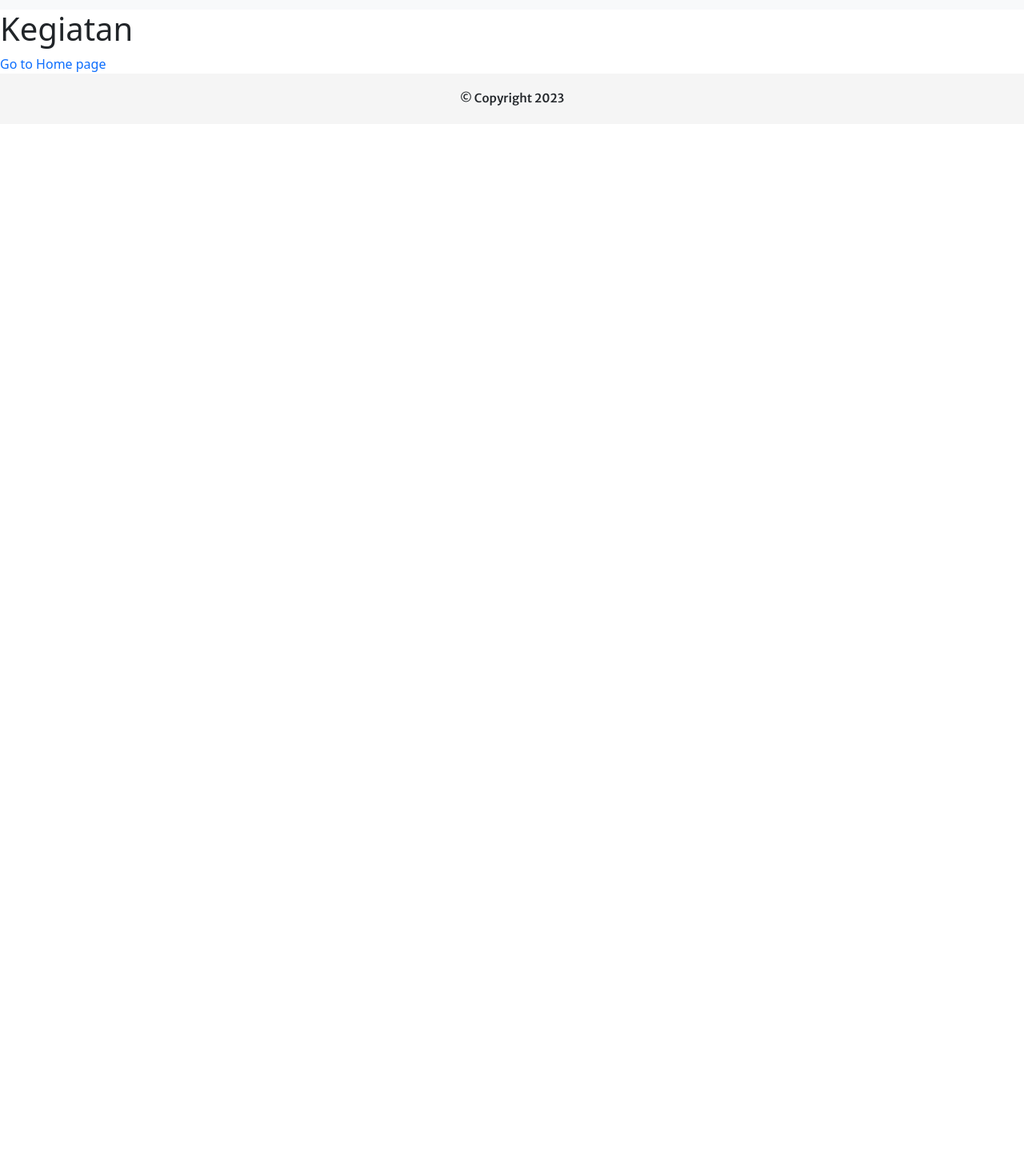
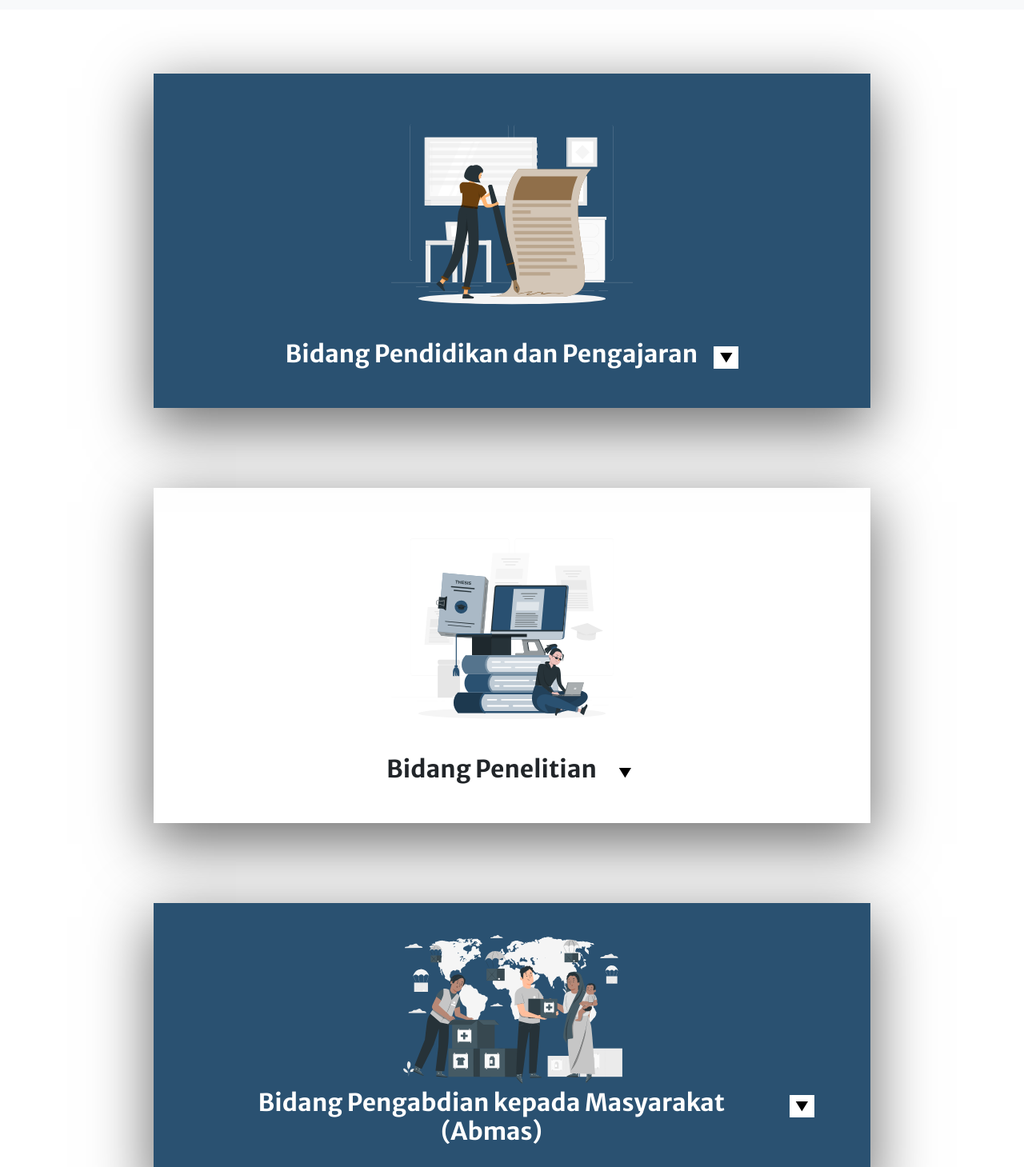
Before and after one commit to Natalia1221/web-profile-deploy, a React (Create React App) app: page /Kegiatan in a window 1280 px wide. Shown: the part 71-1530 px from the top of the page at 80% size. Before the commit the page ends 800 px from the top, so only its background shows below. Built offline with nearby package versions, Linux system fonts and the light colour scheme; no server answers.

Commit message:
menambahkan halaman kegiatan

```diff
--- /dev/null
+++ b/src/component/CardLayanan.jsx
@@ -0,0 +1,104 @@
+import { useEffect } from "react";
+import { useState } from "react";
+import Card from 'react-bootstrap/Card';
+import Col from 'react-bootstrap/Col';
+import Row from 'react-bootstrap/Row';
+
+
+function GetData(){
+  const allData = fetch("https://api.jsonbin.io/v3/b/6463ac858e4aa6225e9e53fa", {
+      headers: {
+        "X-ACCESS-KEY": "$2b$10$yySJNemZxy5owr6fRQU62Ovqd/PLHW7.kg3KToeIMK5tCRqX398X."
+      }
+    })
+    .then((response) => response.json())
+
+  return allData;
+}
+
+function CardPendidikan() {
+
+  const [datas, setDatas] = useState([]);
+  const [loading, setLoading] = useState(true);
+
+  useEffect(() => {
+    GetData()
+    .then((response) => setDatas(response))
+    .then(() =>setLoading(false))
+  }, []);
+
+  return (
+    <Row xs={1} md={2} className="g-4">
+      {loading?( <p >Loading...</p>):(datas.record.BidangPendidikandanPengajaran.map((card)=>
+        {return <Col key={card.id}>
+                  <Card>
+                    <Card.Body>
+                      <Card.Title>{card.name}</Card.Title>
+                      <Card.Text className="description-kegiatan">{card.desc}</Card.Text>
+                    </Card.Body>
+                  </Card>
+                </Col>
+        }))}
+    </Row>
+  );
+}
+
+function CardPenelitian() {
+
+  const [datas, setDatas] = useState([]);
+  const [loading, setLoading] = useState(true);
+
+  useEffect(() => {
+    GetData()
+    .then((response) => setDatas(response))
+    .then(() =>setLoading(false))
+  }, []);
+  return (
+    <Row xs={1} md={2} className="g-4">
+      {loading?( <p >Loading...</p>):(datas.record.BidangPenelitian.map((card)=>
+        {
+
+          return <Col key={card.id}>
+                  <Card>
+                    <Card.Body>
+                      <Card.Title>{card.name}</Card.Title>
+                      { typeof card.desc === "string"?<Card.Text>{card.desc}</Card.Text> :(<ul>{card.desc.map((list, i)=>{
+                        return <li key={i}><Card.Text className="description-kegiatan">{list}</Card.Text></li>
+                      })}</ul>)
+                      }
+                    </Card.Body>
+                  </Card>
+                </Col>
+        }))}
+    </Row>
+  )
+}
+
+function CardAbdimas() {
+
+  const [datas, setDatas] = useState([]);
+  const [loading, setLoading] = useState(true);
+
+  useEffect(() => {
+    GetData()
+    .then((response) => setDatas(response))
+    .then(() =>setLoading(false))
+  }, []);
+
+  return (
+    <Row xs={1} md={2} className="g-4">
+      {loading?( <p >Loading...</p>):(datas.record.BidangPengabdiankepadaMasyarakat.map((card)=>
+        {return <Col key={card.id}>
+                  <Card>
+                    <Card.Body>
+                      <Card.Title>{card.name}</Card.Title>
+                      <Card.Text className="description-kegiatan">{card.desc}</Card.Text>
+                    </Card.Body>
+                  </Card>
+                </Col>
+        }))}
+    </Row>
+  );
+}
+
+export {CardAbdimas, CardPendidikan, CardPenelitian};
--- a/src/routes/Kegiatan.jsx
+++ b/src/routes/Kegiatan.jsx
@@ -1,14 +1,51 @@
-/* eslint-disable no-unused-vars */
-import React from 'react';
-import { Routes, Route, Link } from 'react-router-dom';
+import React from "react";
+import PenelitianPicture from '../assets/image/penelitian.svg';
+import PendidikanPicture from '../assets/image/pendidikan.svg';
+import AbdimasPicture from '../assets/image/Abdimas.svg';
+import {CardAbdimas, CardPendidikan, CardPenelitian} from '../component/CardLayanan'
+import $ from 'jquery';
 
-function Kegiatan() {
+const Kegiatan = () => {
+
   return (
-    <div>
-      <h1>Kegiatan</h1>
-      <Link to="/">Go to Home page</Link>
+    <div className="kegiatan">
+      <div className="box_kegiatan" id="pendidikan">
+        <img className="gambar_kegiatan" src={PendidikanPicture}/>
+        <div className="judul_kegiatan">
+          <h2 id="white_title">Bidang Pendidikan dan Pengajaran</h2>
+          <button className="toggle" onClick={()=>$('#target2').toggle('slow')}>&#x25BC;</button>
+        </div>
+        <div id="target2">
+        <CardPendidikan ></CardPendidikan>
+        </div>
+      </div>
+
+      <div className="box_kegiatan" id="penelitian">
+        <img className="gambar_kegiatan" src={PenelitianPicture}/>
+        <div className="judul_kegiatan">
+          <h2>Bidang Penelitian</h2>
+          <button className="toggle" onClick={()=>$('#target').toggle('slow')}>&#x25BC;</button>
+        </div>
+        <div id="target">
+        <CardPenelitian></CardPenelitian>
+        </div>
+      </div>
+
+      <div className="box_kegiatan" id="admas">
+        <img className="gambar_kegiatan" src={AbdimasPicture}/>
+        <div className="judul_kegiatan">
+          <h2 id="white_title">Bidang Pengabdian kepada Masyarakat (Abmas)</h2>
+          <button className="toggle" onClick={()=>$('#target3').toggle('slow')}>&#x25BC;</button>
+        </div>
+        <div id="target3">
+        <CardAbdimas ></CardAbdimas>
+        </div>
+      </div>
     </div>
+
+
   );
-}
+
+};
 
 export default Kegiatan;
```
Also changed, not shown: src/component/CardaLayanan.jsx (deleted).
